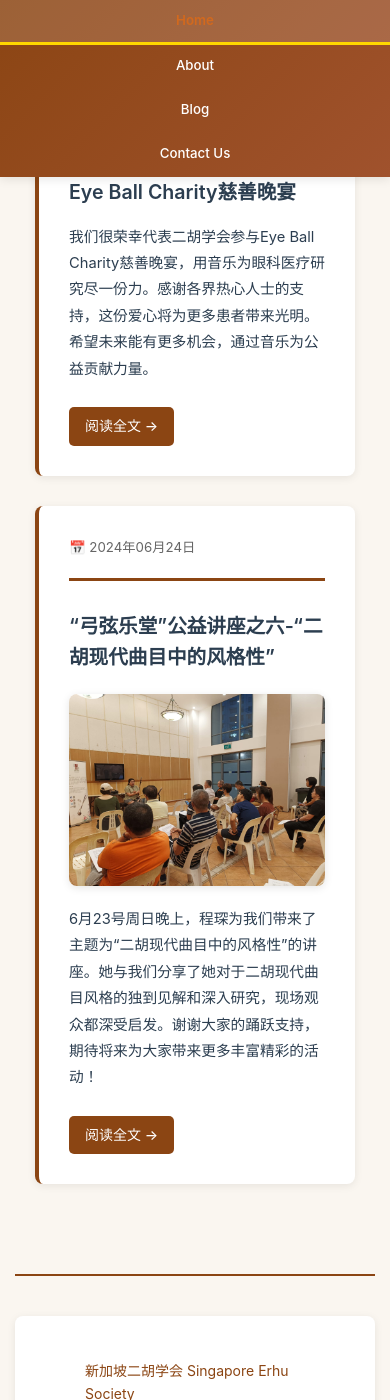
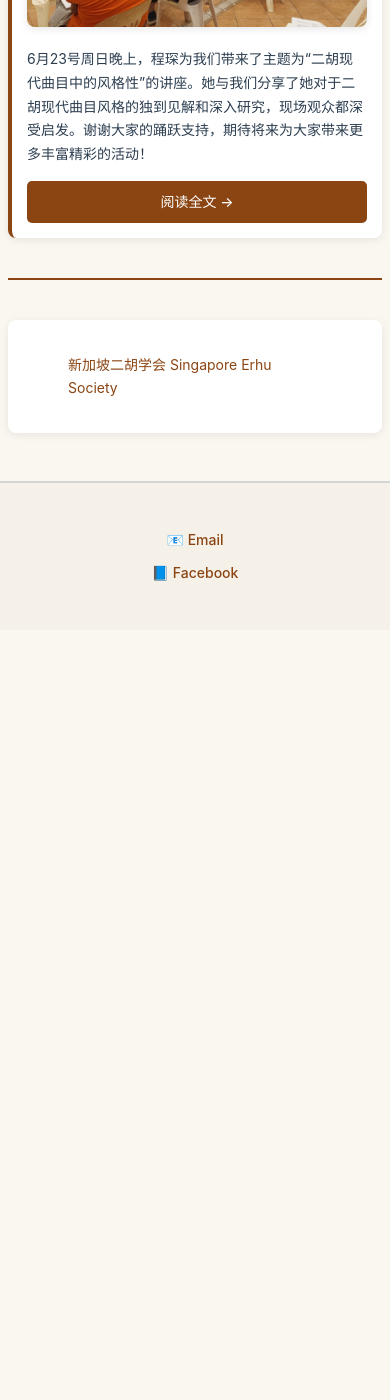
Before and after one commit to sgerhusociety/sgerhusociety.github.io, a Jekyll site: the page built from index.html, in a window 390 px wide and 1400 px high, scrolled down 6547 px. Built offline with Jekyll 4.4.1, drawn with Linux system fonts in a browser that asks for light colours; after the commit the page ends 7177 px from its top, so only the background shows below that.

Commit message:
style: improve mobile responsiveness and accessibility of layout and images

```diff
--- a/_layouts/default.html
+++ b/_layouts/default.html
@@ -1,20 +1,24 @@
 <!DOCTYPE html>
-	<html>
+	<html lang="zh-CN">
 		<head>
+			<meta charset="UTF-8">
+			<meta name="viewport" content="width=device-width, initial-scale=1.0, maximum-scale=5.0, user-scalable=yes">
+			<meta name="apple-mobile-web-app-capable" content="yes">
+			<meta name="apple-mobile-web-app-status-bar-style" content="black-translucent">
 			<title>{{ page.title }}</title>
 			<!-- link to main stylesheet -->
 			<link rel="shortcut icon" type="image/x-icon" href="/myfavicon.ico">
+			<link rel="apple-touch-icon" href="/files/logo.jpg">
 			<link rel="stylesheet" href="/assets/css/styles.css">
-			<meta name="viewport" content="width=device-width, initial-scale=1, maximum-scale=1">
 		    {% feed_meta %}
     		{% seo %}
 		</head>
 		<body>
       			<div id="logoimage">
-      				<img src="/files/logo.jpg" />
+      				<img src="/files/logo.jpg" alt="新加坡二胡学会 Logo" />
       			</div> <!-- /#logoimage -->
       			<div id="headimage">
-      				<img src="/files/header.jpg" />
+      				<img src="/files/header.jpg" alt="新加坡二胡学会" />
       			</div> <!-- /#headimage -->
 
       			<!-- Google analytics -->
@@ -29,8 +33,8 @@
 
 			<footer>
 	    		<ul>
-	        		<li><a href="mailto:sgerhusociety@yahoo.com.sg">email</a></li>
-					<li><a href="https://www.facebook.com/sgerhusociety">facebook</a></li>
+	        		<li><a href="mailto:sgerhusociety@yahoo.com.sg">📧 Email</a></li>
+					<li><a href="https://www.facebook.com/sgerhusociety">📘 Facebook</a></li>
 				</ul>
 			</footer>
 		</body>
--- a/_sass/main.scss
+++ b/_sass/main.scss
@@ -6,6 +6,26 @@
     line-height: 1.6;
     background-color: #faf6f0;
     color: #2c3e50;
+    -webkit-font-smoothing: antialiased;
+    -moz-osx-font-smoothing: grayscale;
+    /* Prevent text size adjustment on orientation change */
+    -webkit-text-size-adjust: 100%;
+    -ms-text-size-adjust: 100%;
+}
+
+* {
+    box-sizing: border-box;
+    /* Prevent callout on long-press */
+    -webkit-touch-callout: default;
+    /* Prevent text selection on double-tap */
+    -webkit-user-select: text;
+    user-select: text;
+}
+
+img {
+    /* Prevent image dragging on mobile */
+    -webkit-user-drag: none;
+    user-select: none;
 }
 
 .container {
@@ -20,6 +40,13 @@
     position: sticky;
     top: 0;
     z-index: 100;
+}
+
+/* Remove sticky nav on mobile devices */
+@media (max-width: 768px) {
+    nav {
+        position: relative;
+    }
 }
 
 nav ul {
@@ -161,9 +188,14 @@
 
 div#logoimage {
     text-align: center;
-    padding: 20px 0;
-    max-width: 200px;
+    padding: 15px 0 10px;
+    max-width: 120px;
     margin: 0 auto;
+}
+
+div#logoimage img {
+    width: 100%;
+    height: auto;
 }
 
 div#headimage {
@@ -460,54 +492,226 @@
 }
 
 /* Responsive Design */
-@media (max-width: 768px) {
-    body {
-        font-size: 14px;
-    }
 
+/* iPad and smaller tablets */
+@media (max-width: 1024px) {
     .container {
         padding: 15px;
     }
 
+    .post, .post-preview {
+        padding: 25px;
+    }
+}
+
+/* Mobile devices (iPhone and similar) */
+@media (max-width: 768px) {
+    body {
+        font-size: 15px;
+    }
+
+    .container {
+        padding: 10px;
+    }
+
+    /* Improve logo sizing on mobile */
+    div#logoimage {
+        max-width: 100px;
+        padding: 10px 0;
+    }
+
+    /* Better header image on mobile */
+    div#headimage {
+        margin-bottom: 20px;
+    }
+
+    /* Mobile-friendly navigation */
     nav ul {
         flex-direction: column;
         align-items: stretch;
     }
 
+    nav ul li {
+        border-bottom: 1px solid rgba(255, 255, 255, 0.1);
+    }
+
+    nav ul li:last-child {
+        border-bottom: none;
+    }
+
     nav ul li a {
         padding: 12px 20px;
         text-align: center;
+        font-size: 15px;
     }
 
+    /* Better typography for mobile */
     h1 {
-        font-size: 1.8em;
+        font-size: 1.6em;
+        line-height: 1.3;
     }
 
     h2 {
-        font-size: 1.4em;
+        font-size: 1.3em;
+        line-height: 1.3;
     }
 
-    .blurb, .post {
+    h3 {
+        font-size: 1.15em;
+    }
+
+    p {
+        font-size: 1em;
+        line-height: 1.7;
+    }
+
+    /* Mobile-friendly post cards */
+    .post-preview {
+        padding: 20px;
+        margin-bottom: 20px;
+    }
+
+    .post {
         padding: 20px;
     }
 
+    .post-header {
+        padding-bottom: 15px;
+        margin-bottom: 20px;
+    }
+
+    .post-title {
+        font-size: 1.3em;
+    }
+
+    /* Better navigation buttons on mobile */
     .PageNavigation {
         flex-direction: column;
+        gap: 10px;
+        margin: 30px 0;
+    }
+
+    .PageNavigation a {
+        width: 100%;
+        padding: 14px 20px;
+        font-size: 15px;
     }
 
     .PageNavigation .prev,
     .PageNavigation .next {
         text-align: center;
     }
+
+    /* Better read more button */
+    .read-more {
+        display: block;
+        text-align: center;
+        padding: 10px 20px;
+        margin-top: 15px;
+    }
+
+    /* Footer adjustments */
+    footer {
+        padding: 20px 0;
+    }
+
+    footer ul li {
+        display: block;
+        margin: 10px 0;
+        text-align: center;
+    }
+
+    /* Social media section */
+    .social-media-section {
+        padding: 20px;
+    }
+
+    /* Better image handling */
+    .post-content img {
+        margin: 15px 0;
+    }
 }
 
+/* iPhone SE and smaller phones */
 @media (max-width: 480px) {
+    body {
+        font-size: 14px;
+    }
+
+    .container {
+        padding: 8px;
+    }
+
     h1 {
+        font-size: 1.4em;
+    }
+
+    h2 {
+        font-size: 1.2em;
+        padding-left: 10px;
+    }
+
+    h3 {
+        font-size: 1.1em;
+    }
+
+    .blurb > h1 {
         font-size: 1.5em;
     }
 
     nav ul li a {
-        padding: 10px 15px;
-        font-size: 0.95em;
+        padding: 12px 15px;
+        font-size: 15px;
+    }
+
+    .post-preview, .post {
+        padding: 15px;
+    }
+
+    .post-date {
+        font-size: 0.9em;
+    }
+
+    .PageNavigation a {
+        padding: 12px 16px;
+        font-size: 14px;
     }
 }
+
+/* iPhone landscape mode */
+@media (max-width: 896px) and (orientation: landscape) {
+    nav {
+        position: relative;
+    }
+
+    nav ul {
+        flex-direction: row;
+        flex-wrap: wrap;
+        justify-content: center;
+    }
+
+    nav ul li a {
+        padding: 10px 15px;
+        font-size: 14px;
+    }
+}
+
+/* Improve touch targets for mobile */
+@media (hover: none) and (pointer: coarse) {
+    /* Ensure all clickable elements are at least 44x44px (Apple's recommendation) */
+    a, button, .read-more {
+        min-height: 44px;
+        display: inline-flex;
+        align-items: center;
+        justify-content: center;
+    }
+
+    nav ul li a {
+        min-height: 48px;
+    }
+
+    /* Remove hover effects on touch devices */
+    .post-preview:hover {
+        transform: none;
+    }
+}
```
